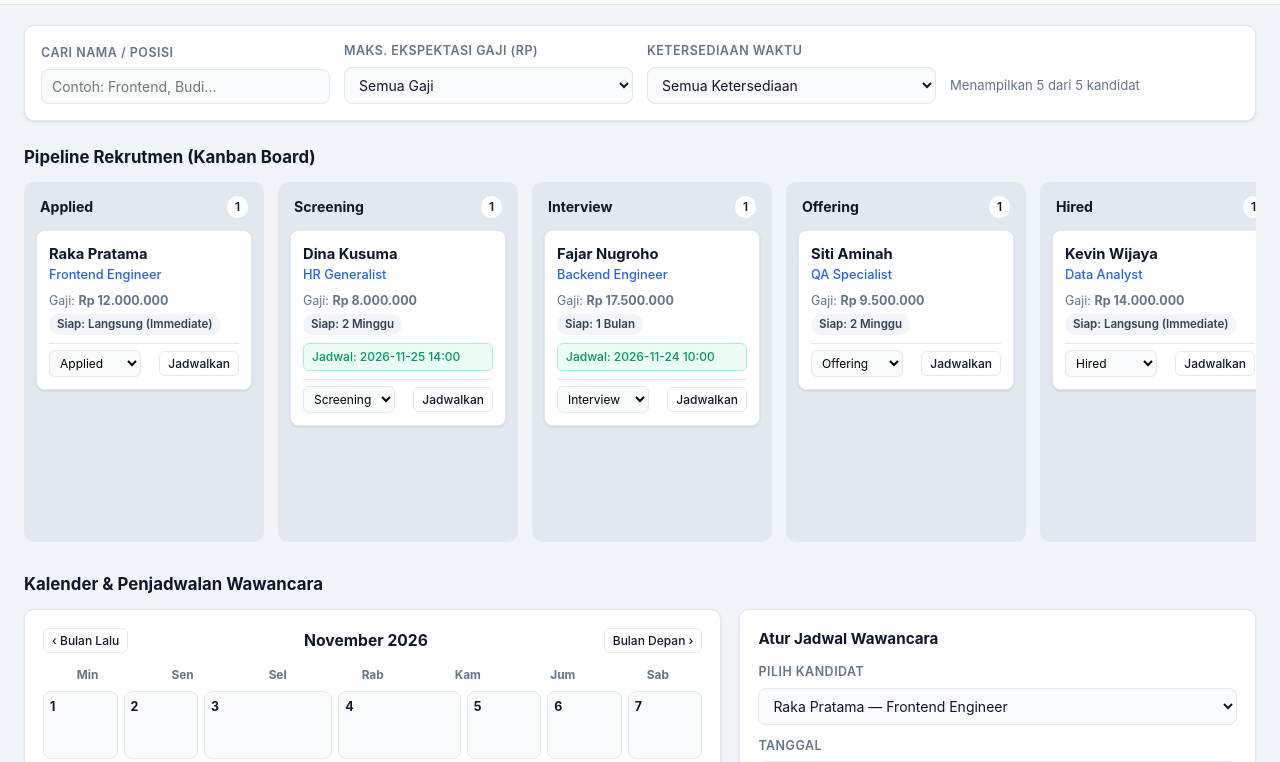
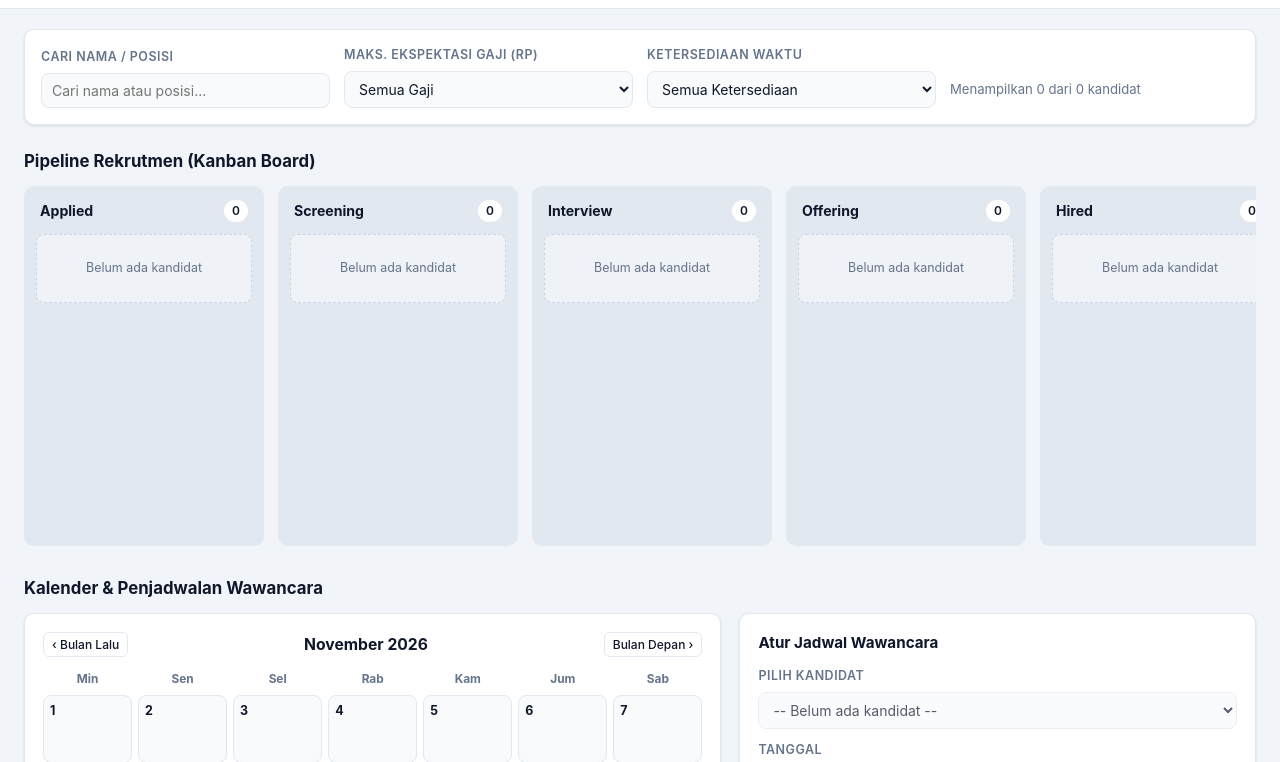
Before and after one commit to chris06373/HR, a plain HTML site: page recruit.html in a window 1280 px wide. Shown: the part 63-825 px from the top of the page. Drawn offline with Linux system fonts and the light colour scheme.

Commit message:
Update recruit.html

```diff
--- a/recruit.html
+++ b/recruit.html
@@ -66,12 +66,16 @@
       align-items: center;
     }
 
-    button, select, input {
+    button, select, input, a.btn {
       font-family: inherit;
       font-size: 0.875rem;
+      text-decoration: none;
     }
 
     .btn {
+      display: inline-flex;
+      align-items: center;
+      justify-content: center;
       padding: 8px 14px;
       border-radius: 8px;
       border: 1px solid var(--border);
@@ -215,6 +219,16 @@
       padding: 2px 8px;
       border-radius: 999px;
       font-weight: 600;
+    }
+
+    .empty-col {
+      font-size: 0.78rem;
+      color: var(--muted);
+      text-align: center;
+      padding: 24px 8px;
+      border: 1px dashed #cbd5e1;
+      border-radius: 8px;
+      background: rgba(255, 255, 255, 0.45);
     }
 
     .card {
@@ -491,6 +505,7 @@
       <h1>Recruitment Board</h1>
     </div>
     <div class="header-actions">
+      <a href="index.html" class="btn">Home</a>
       <button class="btn btn-primary" id="btnOpenAddCandidate">+ Tambah Kandidat</button>
       <button class="btn btn-reset" id="btnClearStorage">Clear Storage</button>
     </div>
@@ -502,7 +517,7 @@
       <div class="filter-panel">
         <div class="field">
           <label for="filterSearch">Cari Nama / Posisi</label>
-          <input type="text" id="filterSearch" placeholder="Contoh: Frontend, Budi..." />
+          <input type="text" id="filterSearch" placeholder="Cari nama atau posisi..." />
         </div>
         <div class="field">
           <label for="filterMaxSalary">Maks. Ekspektasi Gaji (Rp)</label>
@@ -570,7 +585,7 @@
             </div>
             <div class="field">
               <label for="schedNote">Catatan / Pewawancara</label>
-              <input type="text" id="schedNote" placeholder="Contoh: User Interview dengan Tech Lead" />
+              <input type="text" id="schedNote" placeholder="Catatan atau nama pewawancara" />
             </div>
             <button type="submit" class="btn btn-primary">Simpan Jadwal</button>
           </form>
@@ -591,15 +606,15 @@
       <form class="form-grid" id="addCandidateForm" style="margin-bottom: 0;">
         <div class="field">
           <label for="candName">Nama Lengkap</label>
-          <input type="text" id="candName" required placeholder="Contoh: Nisa Rahmawati" />
+          <input type="text" id="candName" required placeholder="Nama lengkap kandidat" />
         </div>
         <div class="field">
           <label for="candRole">Posisi Dilamar</label>
-          <input type="text" id="candRole" required placeholder="Contoh: Product Designer" />
+          <input type="text" id="candRole" required placeholder="Posisi yang dilamar" />
         </div>
         <div class="field">
           <label for="candSalary">Ekspektasi Gaji (Rp / bulan)</label>
-          <input type="number" id="candSalary" required min="1000000" step="500000" value="11000000" />
+          <input type="number" id="candSalary" required min="1000000" step="500000" value="10000000" />
         </div>
         <div class="field">
           <label for="candAvailability">Ketersediaan Waktu</label>
@@ -637,70 +652,9 @@
     const pad = (n) => String(n).padStart(2, "0");
     const toDateStr = (d) => `${d.getFullYear()}-${pad(d.getMonth() + 1)}-${pad(d.getDate())}`;
 
-    const dayOffsetStr = (offset) => {
-      const d = new Date(todayObj.getFullYear(), todayObj.getMonth(), todayObj.getDate() + offset);
-      return toDateStr(d);
-    };
-
     const DEFAULT_DATA = {
-      candidates: [
-        {
-          id: "c-1",
-          name: "Raka Pratama",
-          role: "Frontend Engineer",
-          salary: 12000000,
-          availability: "Langsung (Immediate)",
-          stage: "Applied"
-        },
-        {
-          id: "c-2",
-          name: "Dina Kusuma",
-          role: "HR Generalist",
-          salary: 8000000,
-          availability: "2 Minggu",
-          stage: "Screening"
-        },
-        {
-          id: "c-3",
-          name: "Fajar Nugroho",
-          role: "Backend Engineer",
-          salary: 17500000,
-          availability: "1 Bulan",
-          stage: "Interview"
-        },
-        {
-          id: "c-4",
-          name: "Siti Aminah",
-          role: "QA Specialist",
-          salary: 9500000,
-          availability: "2 Minggu",
-          stage: "Offering"
-        },
-        {
-          id: "c-5",
-          name: "Kevin Wijaya",
-          role: "Data Analyst",
-          salary: 14000000,
-          availability: "Langsung (Immediate)",
-          stage: "Hired"
-        }
-      ],
-      schedules: [
-        {
-          id: "s-1",
-          candidateId: "c-3",
-          date: dayOffsetStr(1),
-          time: "10:00",
-          note: "Technical Interview"
-        },
-        {
-          id: "s-2",
-          candidateId: "c-2",
-          date: dayOffsetStr(2),
-          time: "14:00",
-          note: "HR Screening Call"
-        }
-      ]
+      candidates: [],
+      schedules: []
     };
 
     let state = loadState();
@@ -714,8 +668,8 @@
         if (!raw) return structuredClone(DEFAULT_DATA);
         const parsed = JSON.parse(raw);
         return {
-          candidates: Array.isArray(parsed.candidates) ? parsed.candidates : structuredClone(DEFAULT_DATA.candidates),
-          schedules: Array.isArray(parsed.schedules) ? parsed.schedules : structuredClone(DEFAULT_DATA.schedules)
+          candidates: Array.isArray(parsed.candidates) ? parsed.candidates : [],
+          schedules: Array.isArray(parsed.schedules) ? parsed.schedules : []
         };
       } catch {
         return structuredClone(DEFAULT_DATA);
@@ -789,6 +743,13 @@
         header.className = "col-header";
         header.innerHTML = `<span>${stage}</span><span class="col-count">${items.length}</span>`;
         col.appendChild(header);
+
+        if (!items.length) {
+          const emptyEl = document.createElement("div");
+          emptyEl.className = "empty-col";
+          emptyEl.textContent = "Belum ada kandidat";
+          col.appendChild(emptyEl);
+        }
 
         items.forEach((c) => {
           const sched = state.schedules.find((s) => s.candidateId === c.id);
@@ -906,10 +867,22 @@
 
     function renderCandidateSelect() {
       const sel = document.getElementById("schedCandidate");
+      const submitBtn = document.querySelector("#scheduleForm button[type='submit']");
       const currentVal = sel.value;
+
+      if (!state.candidates.length) {
+        sel.innerHTML = `<option value="">-- Belum ada kandidat --</option>`;
+        sel.disabled = true;
+        submitBtn.disabled = true;
+        return;
+      }
+
+      sel.disabled = false;
+      submitBtn.disabled = false;
       sel.innerHTML = state.candidates
         .map((c) => `<option value="${c.id}">${escapeHtml(c.name)} — ${escapeHtml(c.role)}</option>`)
         .join("");
+
       if (currentVal && state.candidates.some((c) => c.id === currentVal)) {
         sel.value = currentVal;
       }
@@ -1033,7 +1006,7 @@
 
       saveState();
       e.target.reset();
-      document.getElementById("candSalary").value = "11000000";
+      document.getElementById("candSalary").value = "10000000";
       modal.classList.remove("open");
       renderAll();
       showToast(`Kandidat ${name} ditambahkan`);
@@ -1044,7 +1017,7 @@
       state = structuredClone(DEFAULT_DATA);
       saveState();
       renderAll();
-      showToast("Storage dibersihkan & data awal dipulihkan");
+      showToast("Storage dibersihkan");
     });
 
     renderAll();
```
